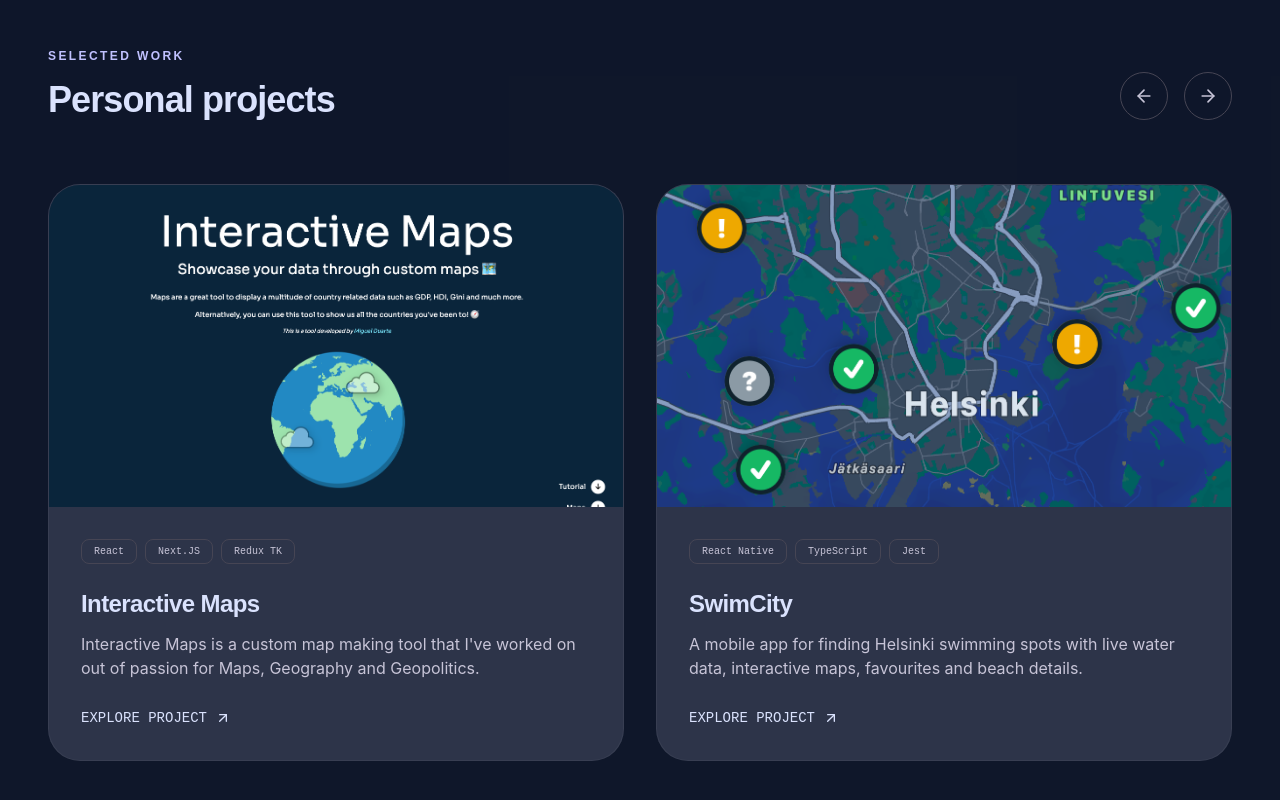
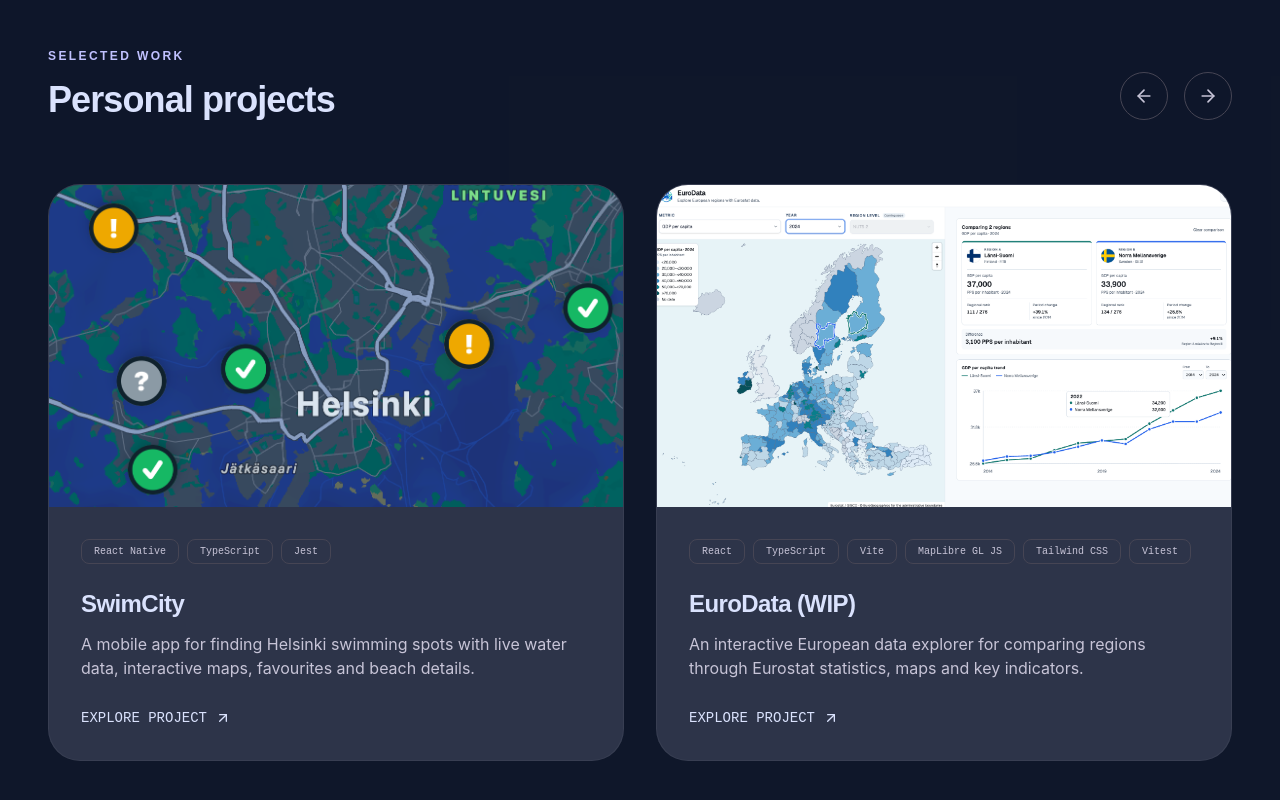
Before and after one commit to miguelduartedev/portfolio, a React (Vite) app: page / in a window 1280 px wide. Shown: the part 3481-4281 px from the top of the page. Built offline with nearby package versions, Linux system fonts and the light colour scheme.

Commit message:
Update projects

```diff
--- a/src/components/Projects.tsx
+++ b/src/components/Projects.tsx
@@ -2,14 +2,6 @@
 import { ArrowLeft, ArrowRight, ArrowUpRight } from "lucide-react"
 
 const projects = [
-  {
-    title: "Interactive Maps",
-    tags: ["React", "Next.JS", "Redux TK"],
-    desc: "Interactive Maps is a custom map making tool that I've worked on out of passion for Maps, Geography and Geopolitics.",
-    image: "/portfolio/interactivemaps.png",
-    href: "https://interactive-maps.vercel.app/",
-    color: "hover:border-primary/20 hover:text-primary",
-  },
   {
     title: "SwimCity",
     tags: ["React Native", "TypeScript", "Jest"],
@@ -40,6 +32,14 @@
     image: "/portfolio/LocalDrop.png",
     href: "",
     color: "hover:border-secondary/20 hover:text-secondary",
+  },
+  {
+    title: "Interactive Maps",
+    tags: ["React", "Next.JS", "Redux TK"],
+    desc: "Interactive Maps is a custom map making tool that I've worked on out of passion for Maps, Geography and Geopolitics.",
+    image: "/portfolio/interactivemaps.png",
+    href: "https://interactive-maps.vercel.app/",
+    color: "hover:border-primary/20 hover:text-primary",
   },
   {
     title: "API Request Batcher",
```
Also changed, not shown: public/EuroData.png.
